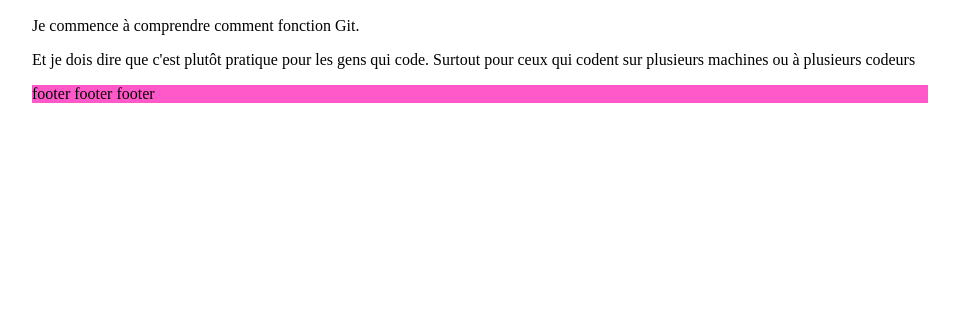
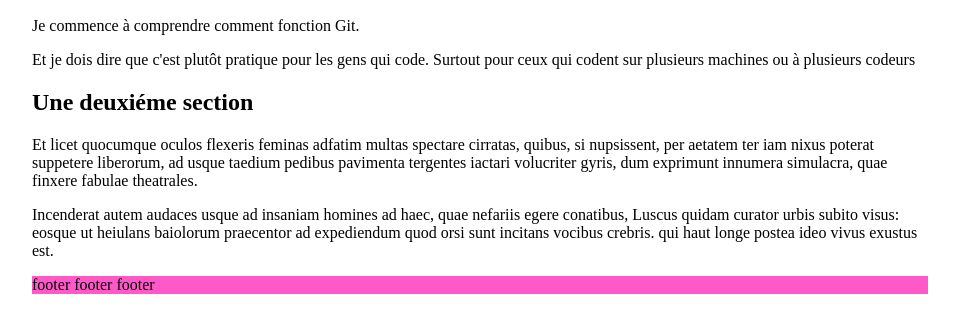
Before and after one commit to bakeli/Html_css, a plain HTML site: page index.html in a window 1280 px wide. Shown: the part 110-442 px from the top of the page, without its empty margins (160-1119 px from the left). Drawn offline with Linux system fonts and the light colour scheme.

Commit message:
Ajout d'une deuxieme section

```diff
--- a/index.html
+++ b/index.html
@@ -18,6 +18,14 @@
 			<p>Et je dois dire que c'est plutôt pratique pour les gens qui code. Surtout pour ceux qui codent sur plusieurs machines ou à plusieurs codeurs</p>
 		</section>
 
+		<section>
+			<h1>Une deuxiéme section</h1>
+			<p>Et licet quocumque oculos flexeris feminas adfatim multas spectare cirratas, quibus, si nupsissent, per aetatem ter iam nixus poterat suppetere liberorum,
+			ad usque taedium pedibus pavimenta tergentes iactari volucriter gyris, dum exprimunt innumera simulacra, quae finxere fabulae theatrales.</p>
+			<p>Incenderat autem audaces usque ad insaniam homines ad haec, quae nefariis egere conatibus, Luscus quidam curator urbis subito visus: eosque
+			ut heiulans baiolorum praecentor ad expediendum quod orsi sunt incitans vocibus crebris. qui haut longe postea ideo vivus exustus est.</p>
+		</section>
+
 		<footer>
 		<p>footer footer footer</p>
 		</footer>
```
